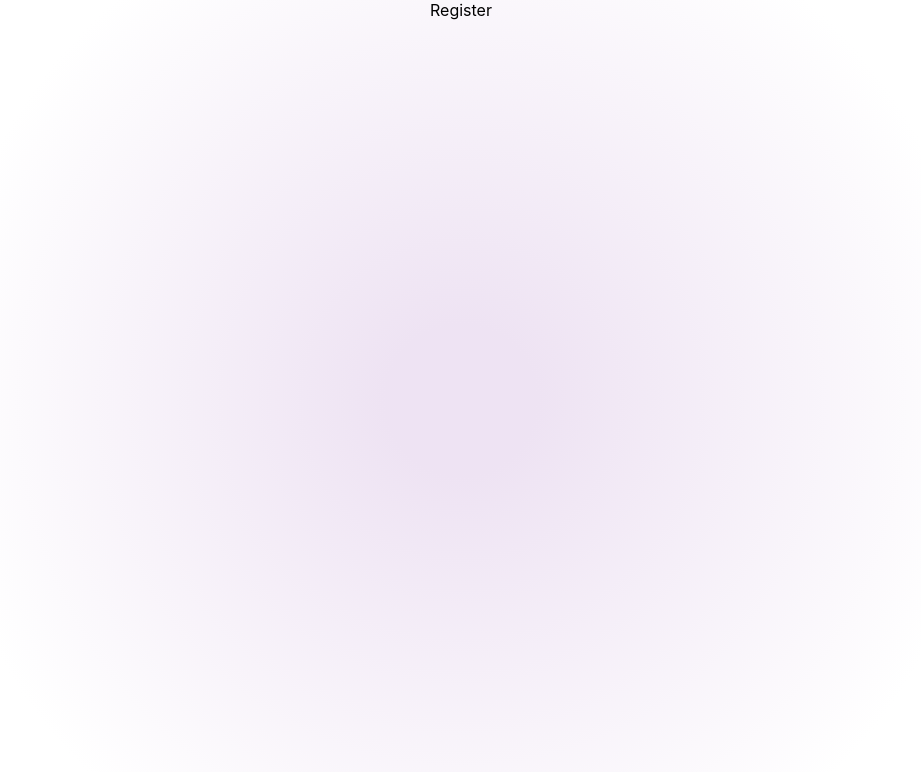
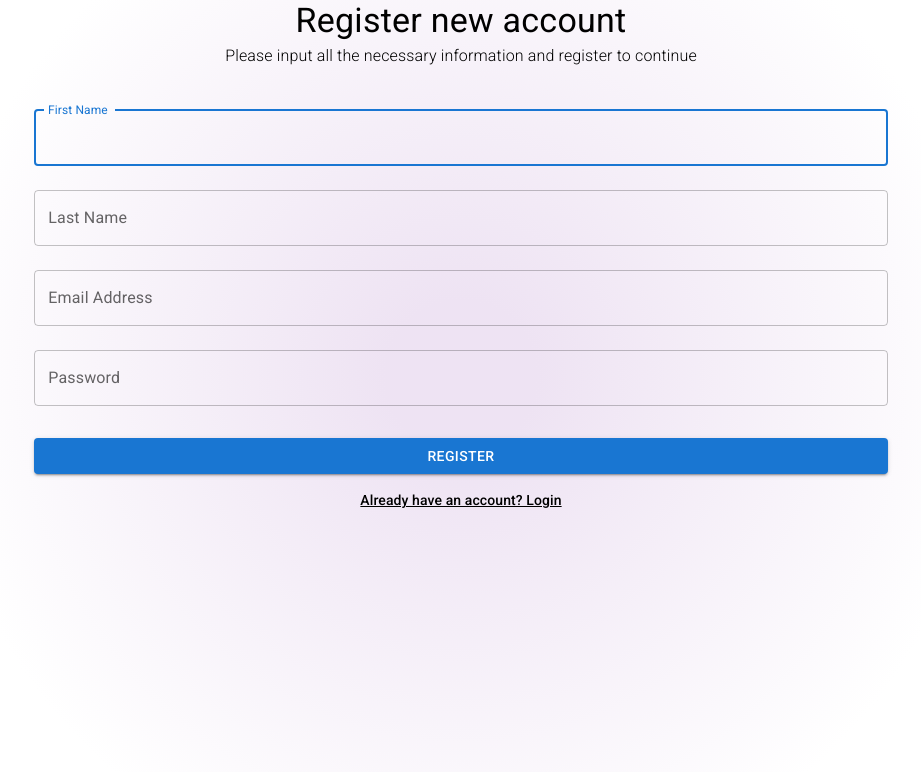
Before and after one commit to nikasakandelidze/reactjs-skill-test, a React (Create React App) app: page /register in a window 1280 px wide. Shown: the top 772 px of the page, without its empty margins (179-1100 px from the left). Built offline with nearby package versions, Linux system fonts and the light colour scheme.

Commit message:
Added login and register pages using react hook form

```diff
--- a/src/pages/auth/Login.tsx
+++ b/src/pages/auth/Login.tsx
@@ -1,3 +1,105 @@
+import { Button, Grid, TextField, Typography } from "@mui/material";
+import { SubmitHandler, useForm } from "react-hook-form";
+import { useNavigate } from "react-router-dom";
+
+interface IFormInput {
+  email: string;
+  password: string;
+}
+
 export const Login = () => {
-  return <div>Login</div>;
+  const navigate = useNavigate();
+
+  const {
+    register,
+    handleSubmit,
+    formState: { errors },
+  } = useForm<IFormInput>();
+
+  const onSubmit: SubmitHandler<IFormInput> = (data) => {
+    console.log(data);
+    // Here, you can handle the registration logic (e.g., sending data to a server)
+  };
+
+  return (
+    <Grid
+      container
+      component="form"
+      onSubmit={handleSubmit(onSubmit)}
+      display="flex"
+      flexDirection="column"
+      alignItems="center"
+      rowSpacing={3}
+    >
+      <Grid item xs={8}>
+        <Typography variant="h4">Register new account</Typography>
+        <Typography variant="subtitle1" fontWeight="100">
+          Please input all the necessary information and register to continue
+        </Typography>
+      </Grid>
+      <Grid item xs={8}>
+        <TextField
+          margin="normal"
+          fullWidth
+          label="Email Address"
+          autoComplete="email"
+          {...register("email", {
+            required: "Email is required",
+            pattern: {
+              value: /^\S+@\S+$/i,
+              message: "Invalid email address",
+            },
+          })}
+          error={!!errors.email}
+          helperText={errors.email?.message}
+        />
+        <TextField
+          margin="normal"
+          fullWidth
+          label="Password"
+          type="password"
+          autoComplete="current-password"
+          {...register("password", {
+            required: "Password is required",
+            minLength: {
+              value: 6,
+              message: "Password must be at least 6 characters",
+            },
+            maxLength: {
+              value: 50,
+              message: "Password must be no more than 50 characters",
+            },
+            pattern: {
+              value: /.*[0-9].*/,
+              message: "Password must contain at least one number",
+            },
+          })}
+          error={!!errors.password}
+          helperText={errors.password?.message}
+        />
+        <Button
+          type="submit"
+          fullWidth
+          variant="contained"
+          sx={{ mt: 3, mb: 2 }}
+        >
+          Login
+        </Button>
+        <Typography
+          variant="subtitle2"
+          sx={{
+            textDecoration: "underline",
+            cursor: "pointer",
+            "&:hover": { color: (theme) => theme.palette.primary.main },
+          }}
+          onClick={() => {
+            // Here, you can navigate to the login page
+            navigate("/register");
+          }}
+        >
+          Don't have an account? Register
+        </Typography>
+      </Grid>
+    </Grid>
+  );
 };
--- a/src/pages/auth/Register.tsx
+++ b/src/pages/auth/Register.tsx
@@ -1,3 +1,146 @@
+import { Button, Grid, TextField, Typography } from "@mui/material";
+import { SubmitHandler, useForm } from "react-hook-form";
+import { useNavigate } from "react-router-dom";
+
+interface IFormInput {
+  firstName: string;
+  lastName: string;
+  email: string;
+  password: string;
+}
+
 export const Register = () => {
-  return <div>Register</div>;
+  const navigate = useNavigate();
+
+  const {
+    register,
+    handleSubmit,
+    formState: { errors },
+  } = useForm<IFormInput>();
+
+  const onSubmit: SubmitHandler<IFormInput> = (data) => {
+    console.log(data);
+    // Here, you can handle the registration logic (e.g., sending data to a server)
+  };
+
+  return (
+    <Grid
+      container
+      component="form"
+      onSubmit={handleSubmit(onSubmit)}
+      display="flex"
+      flexDirection="column"
+      alignItems="center"
+      rowSpacing={3}
+    >
+      <Grid item xs={8}>
+        <Typography variant="h4">Register new account</Typography>
+        <Typography variant="subtitle1" fontWeight="100">
+          Please input all the necessary information and register to continue
+        </Typography>
+      </Grid>
+      <Grid item xs={8}>
+        <TextField
+          margin="normal"
+          fullWidth
+          label="First Name"
+          autoComplete="fname"
+          autoFocus
+          {...register("firstName", {
+            required: "First name is required",
+            minLength: {
+              value: 2,
+              message: "First name must be at least 2 characters",
+            },
+            maxLength: {
+              value: 25,
+              message: "First name must be no more than 25 characters",
+            },
+          })}
+          error={!!errors.firstName}
+          helperText={errors.firstName?.message}
+        />
+        <TextField
+          margin="normal"
+          fullWidth
+          label="Last Name"
+          autoComplete="lname"
+          {...register("lastName", {
+            required: "Last name is required",
+            minLength: {
+              value: 2,
+              message: "Last name must be at least 2 characters",
+            },
+            maxLength: {
+              value: 25,
+              message: "Last name must be no more than 25 characters",
+            },
+          })}
+          error={!!errors.lastName}
+          helperText={errors.lastName?.message}
+        />
+        <TextField
+          margin="normal"
+          fullWidth
+          label="Email Address"
+          autoComplete="email"
+          {...register("email", {
+            required: "Email is required",
+            pattern: {
+              value: /^\S+@\S+$/i,
+              message: "Invalid email address",
+            },
+          })}
+          error={!!errors.email}
+          helperText={errors.email?.message}
+        />
+        <TextField
+          margin="normal"
+          fullWidth
+          label="Password"
+          type="password"
+          autoComplete="current-password"
+          {...register("password", {
+            required: "Password is required",
+            minLength: {
+              value: 6,
+              message: "Password must be at least 6 characters",
+            },
+            maxLength: {
+              value: 50,
+              message: "Password must be no more than 50 characters",
+            },
+            pattern: {
+              value: /.*[0-9].*/,
+              message: "Password must contain at least one number",
+            },
+          })}
+          error={!!errors.password}
+          helperText={errors.password?.message}
+        />
+        <Button
+          type="submit"
+          fullWidth
+          variant="contained"
+          sx={{ mt: 3, mb: 2 }}
+        >
+          Register
+        </Button>
+        <Typography
+          variant="subtitle2"
+          sx={{
+            textDecoration: "underline",
+            cursor: "pointer",
+            "&:hover": { color: (theme) => theme.palette.primary.main },
+          }}
+          onClick={() => {
+            // Here, you can navigate to the login page
+            navigate("/login");
+          }}
+        >
+          Already have an account? Login
+        </Typography>
+      </Grid>
+    </Grid>
+  );
 };
--- a/src/pages/home/index.tsx
+++ b/src/pages/home/index.tsx
@@ -1,6 +1,9 @@
 import { Button, Divider, Grid, Typography } from "@mui/material";
+import { useNavigate } from "react-router-dom";
 
 export const Home = () => {
+  const navigate = useNavigate();
+
   return (
     <Grid
       container
@@ -33,14 +36,22 @@ export const Home = () => {
         justifyContent="center"
         padding="20px"
       >
-        <Button variant="outlined" size="large">
+        <Button
+          variant="outlined"
+          size="large"
+          onClick={() => navigate("/login")}
+        >
           Login
         </Button>
         <Divider
           orientation="vertical"
           sx={{ marginLeft: "10px", marginRight: "10px" }}
         />
-        <Button variant="outlined" size="large">
+        <Button
+          variant="outlined"
+          size="large"
+          onClick={() => navigate("/register")}
+        >
           Register
         </Button>
       </Grid>
```
